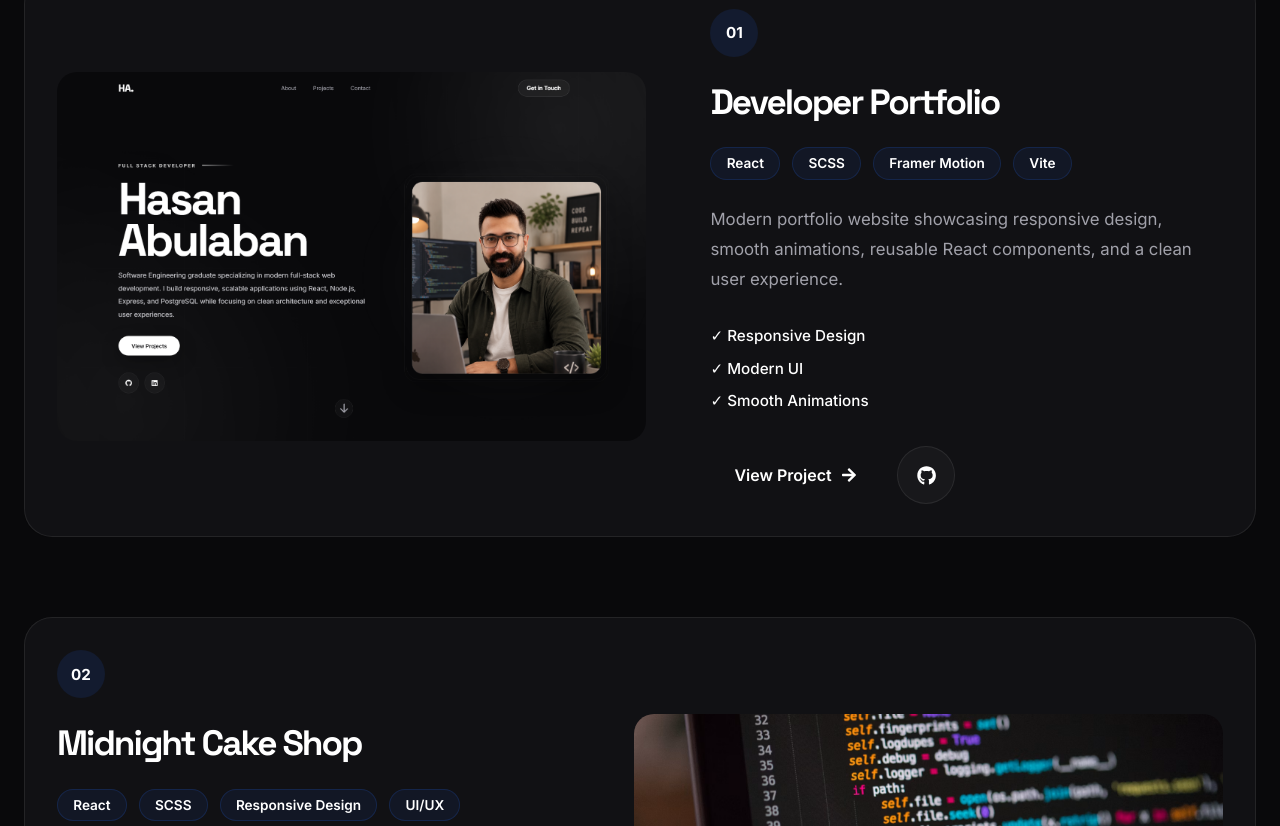
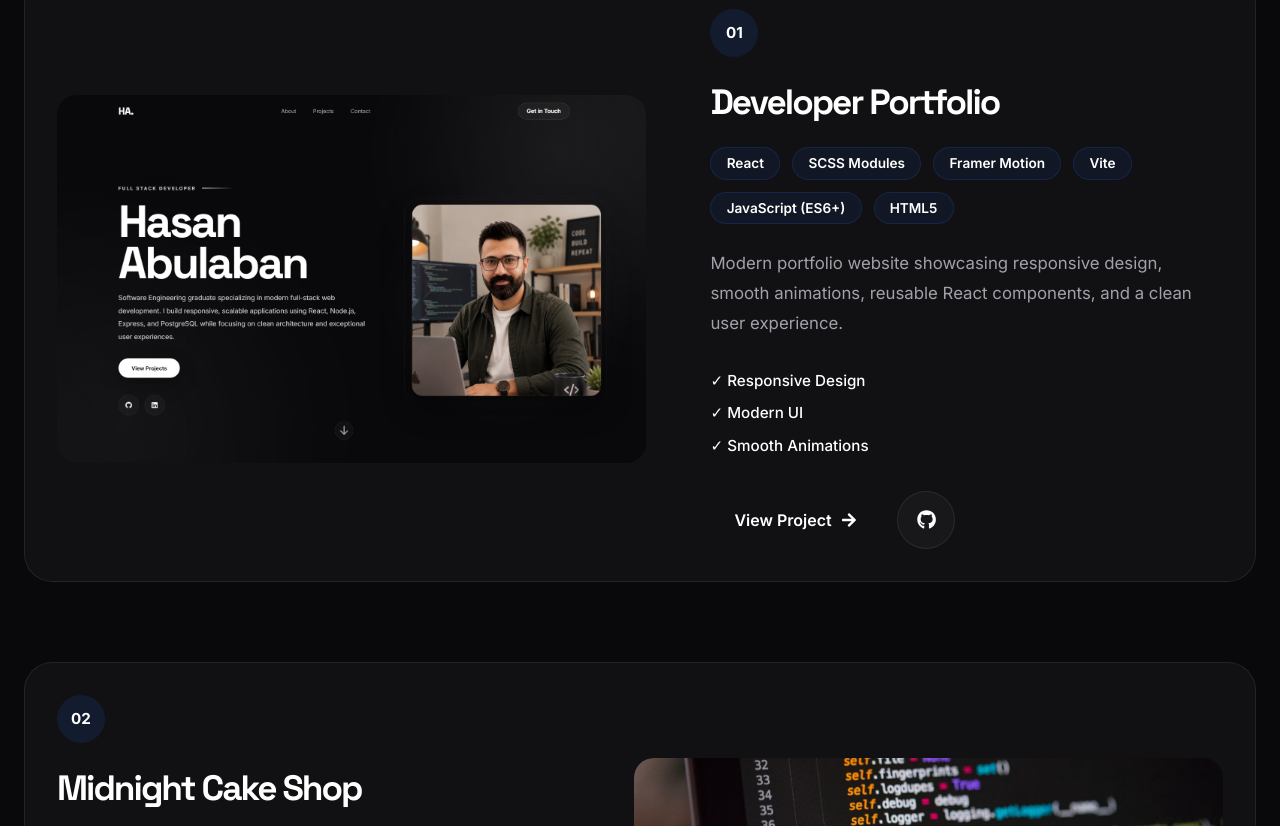
Before and after one commit to Has-has/developer-portfolio, a React (Vite) app: page / in a window 1280 px wide. Shown: the part 2014-2840 px from the top of the page. Built offline with nearby package versions, Linux system fonts and the light colour scheme.

Commit message:
Update portfolio

```diff
--- a/src/data/projects.js
+++ b/src/data/projects.js
@@ -14,9 +14,11 @@ const projects = [
 
     tech: [
       "React",
-      "SCSS",
+      "SCSS Modules",
       "Framer Motion",
       "Vite",
+      "JavaScript (ES6+)",
+      "HTML5",
     ],
 
     highlights: [
@@ -45,10 +47,11 @@ const projects = [
     image: midnightCakeImage,
 
     tech: [
-      "React",
-      "SCSS",
-      "Responsive Design",
-      "UI/UX",
+      "In Progress",
+      // "React",
+      // "SCSS",
+      // "Responsive Design",
+      // "UI/UX",
     ],
 
     highlights: [
```
